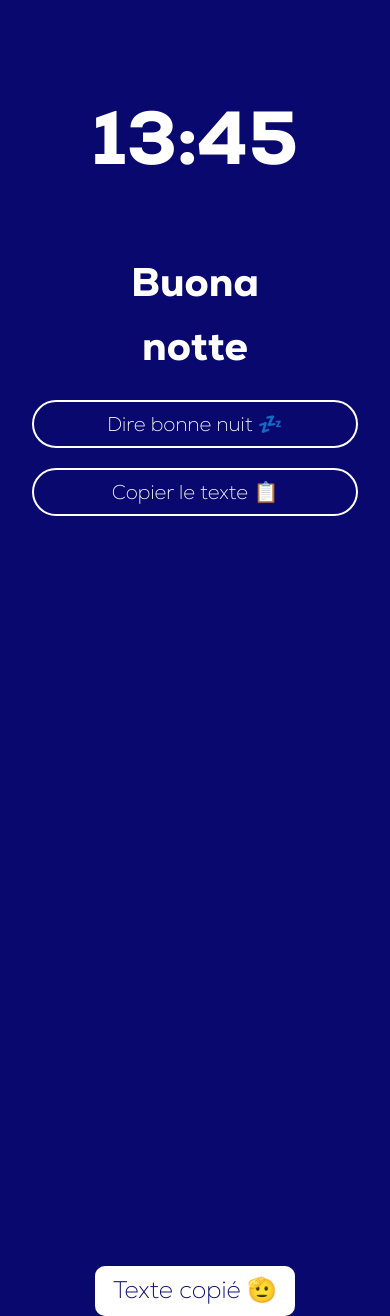
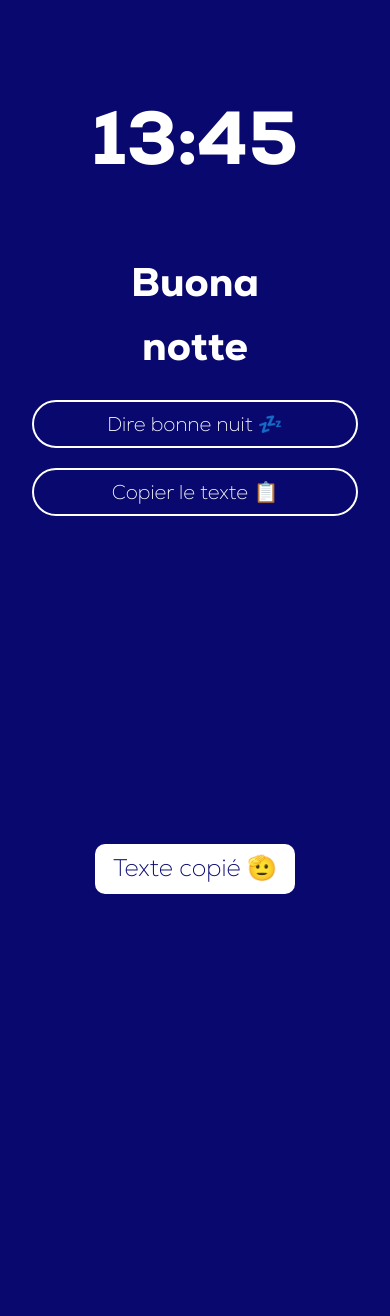
Before and after one commit to RomainLENTZ/buona_notte, a Vue app: page / in a window 390 px wide. After the commit the page ends 894 px from the top, so only its background shows below. Built offline with nearby package versions, Linux system fonts and the light colour scheme.

Commit message:
fix copie past msg

```diff
--- a/src/components/Main.vue
+++ b/src/components/Main.vue
@@ -161,14 +161,6 @@ export default {
             margin-bottom: 50px;
         }
 
-        .copie_success{
-            top: 150%;
-        }
-
-        .copie_move{
-            top: 100%!important;
-        }
-
         button:hover{
             background-color: #08086e;
             color: #FFF;
```
